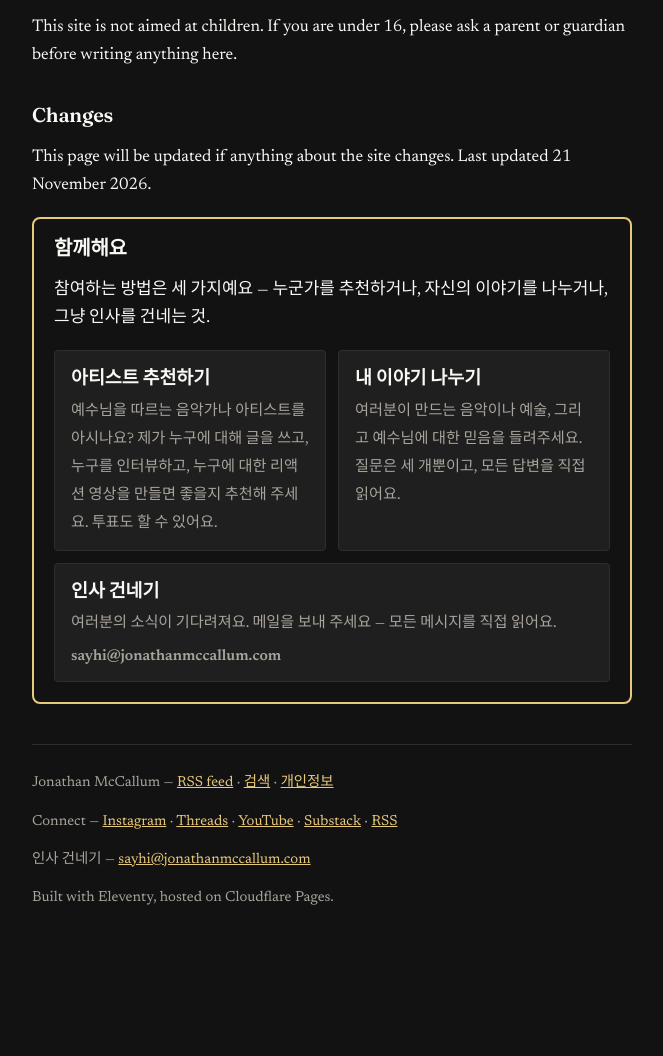
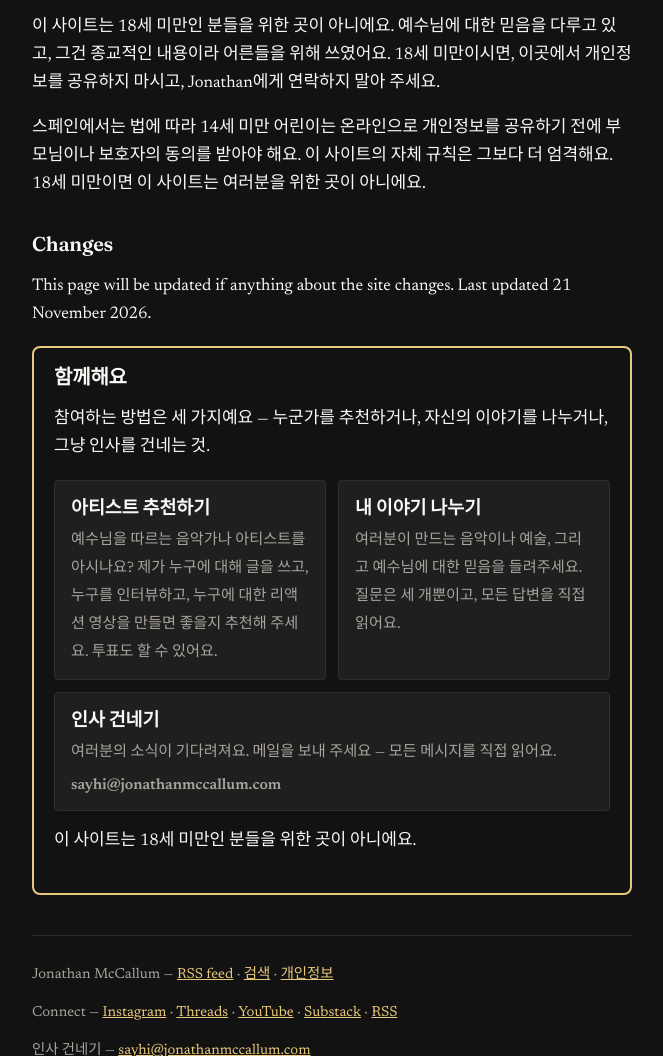
Before and after one commit to streamjonathan/jonathanmccallum-ko, an Eleventy site: page content/pages/privacy.md in a window 1280 px wide. Shown: the part 1728-2784 px from the top of the page, without its empty margins (308-971 px from the left). Before the commit the page ends 2700 px from the top, so only its background shows below. Built offline with nearby package versions, Linux system fonts and the light colour scheme; Eleventy itself is replaced by a stand-in of ours; files that its build step writes are made by us from their sources.

Commit message:
Add under-18 policy: site is not for people under 18 [ko]

```diff
--- a/_includes/get-involved.njk
+++ b/_includes/get-involved.njk
@@ -16,4 +16,5 @@
       <span class="get-involved__email" data-contact-email-text>메일 보내기</span>
     </a>
   </div>
+  <p>이 사이트는 18세 미만인 분들을 위한 곳이 아니에요.</p>
 </section>
--- a/content/pages/privacy.md
+++ b/content/pages/privacy.md
@@ -42,7 +42,9 @@ The legal basis for the chat is legitimate interest: running a small site that a
 
 ## Children
 
-This site is not aimed at children. If you are under 16, please ask a parent or guardian before writing anything here.
+이 사이트는 18세 미만인 분들을 위한 곳이 아니에요. 예수님에 대한 믿음을 다루고 있고, 그건 종교적인 내용이라 어른들을 위해 쓰였어요. 18세 미만이시면, 이곳에서 개인정보를 공유하지 마시고, Jonathan에게 연락하지 말아 주세요.
+
+스페인에서는 법에 따라 14세 미만 어린이는 온라인으로 개인정보를 공유하기 전에 부모님이나 보호자의 동의를 받아야 해요. 이 사이트의 자체 규칙은 그보다 더 엄격해요. 18세 미만이면 이 사이트는 여러분을 위한 곳이 아니에요.
 
 ## Changes
 
```
